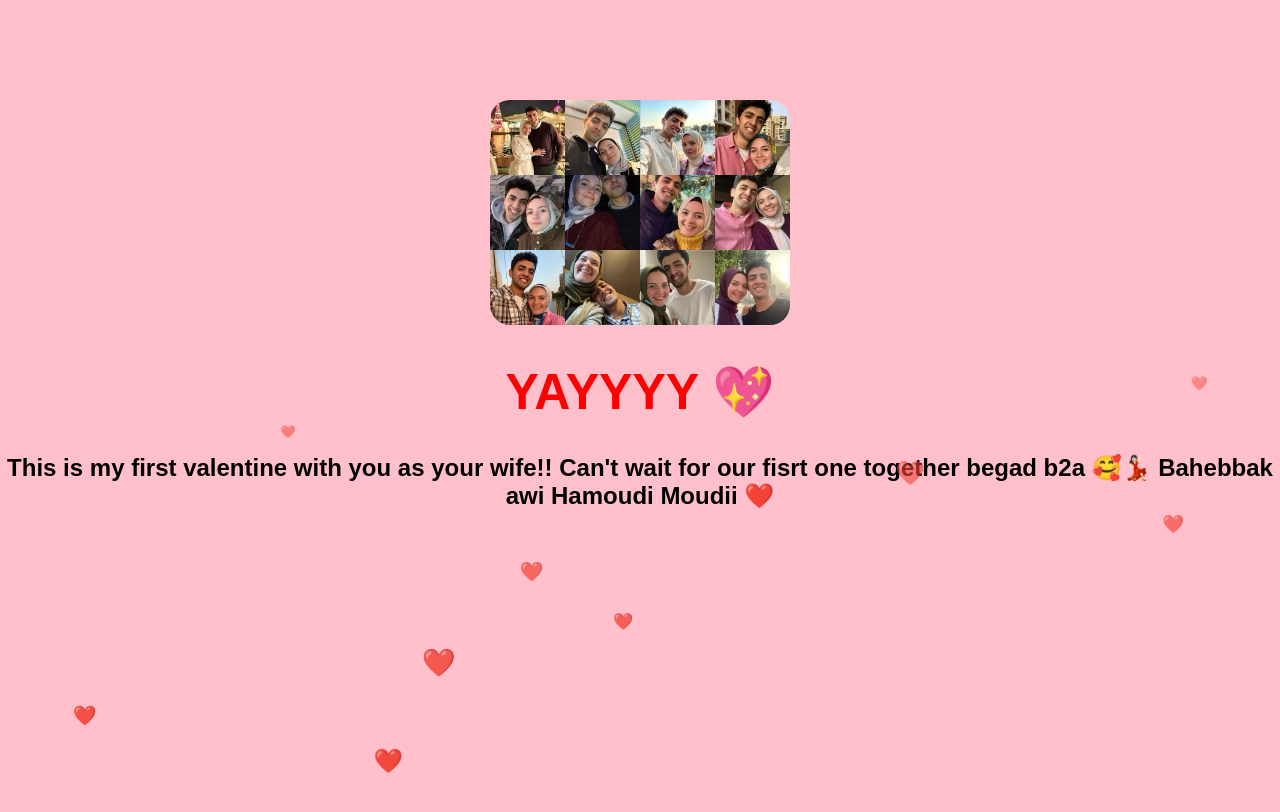
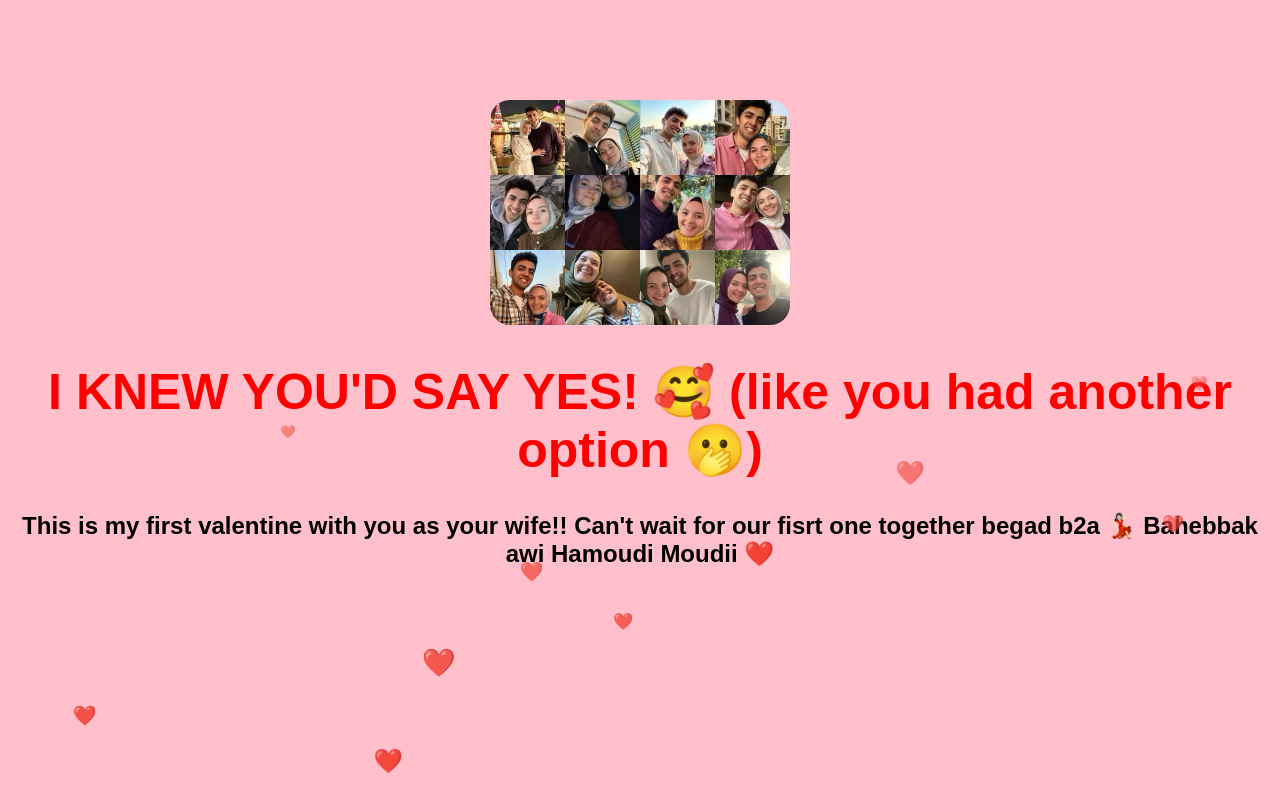
Before and after one commit to TMF8060/valentine-s-day, a plain HTML site: page index.html in a window 1280 px wide. Both pictures are taken after a click on the button "Yes 💕". Drawn offline with Linux system fonts and the light colour scheme.

Commit message:
Update index.html

```diff
--- a/index.html
+++ b/index.html
@@ -92,8 +92,8 @@ function yesClicked() {
   document.body.innerHTML = `
   <div style="background:pink;height:100vh;text-align:center;padding-top:100px;">
     <img src="photo4.jpg" style="width:300px;border-radius:20px;">
-    <h1 style="color:red;font-size:50px;">YAYYYY 💖</h1>
-    <h2>This is my first valentine with you as your wife!! Can't wait for our fisrt one together begad b2a 🥰💃🏻 Bahebbak awi Hamoudi Moudii ❤️</h2>
+    <h1 style="color:red;font-size:50px;">I KNEW YOU'D SAY YES! 🥰 (like you had another option 🫢) </h1>
+    <h2>This is my first valentine with you as your wife!! Can't wait for our fisrt one together begad b2a 💃🏻 Bahebbak awi Hamoudi Moudii ❤️</h2>
   </div>
   `;
 }
```
